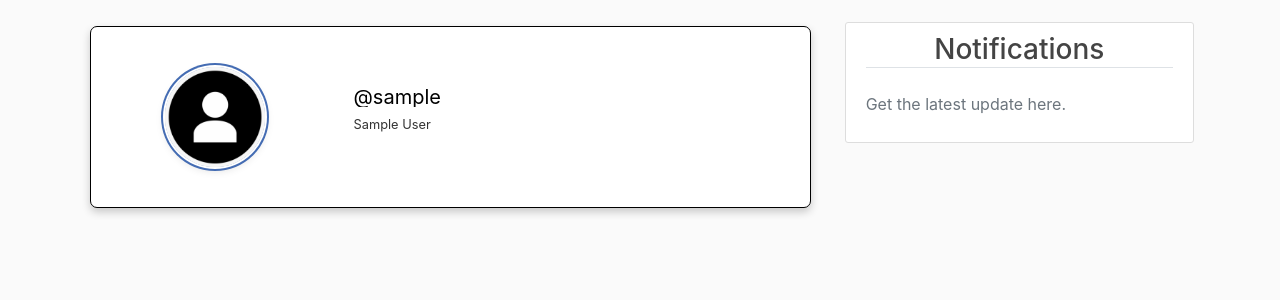
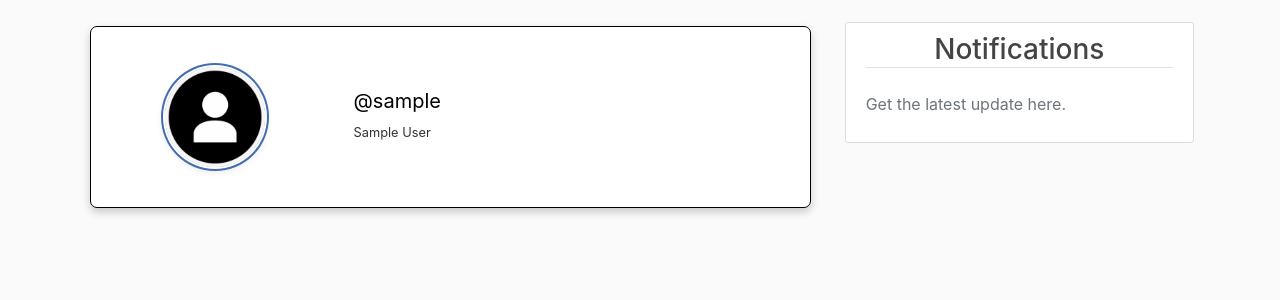
Before and after one commit to goyal-aman/Django-Blogger, a Django app: template blog/templates/blog/search_user.html in a window 1280 px wide. Shown: the part 60-360 px from the top of the page. Run offline with Django 3.2, Linux system fonts and the light colour scheme; the template is opened without the code that fills it: values that come from a table or form of the project are taken from there, others are empty; the visitor is signed in with stand-in values (Sample User, id 1); data comes from the database, SQL or seed files in the repository; some libraries are stand-ins or nearby versions.

Commit message:
improved user_card

```diff
--- a/blog/templates/blog/followers.html
+++ b/blog/templates/blog/followers.html
@@ -2,11 +2,9 @@
 
 {% block content  %}
 
-<div style="display:flex; flex-wrap: wrap;">
 {% for follower in followers %}
 {% include 'snippets/user_card.html' with object=follower %}
 {% endfor %}
-</div>
 <!-- include 'snippets/profile_head.html' with user_object=follower.user  -->
 
 {% endblock content  %}
--- a/blog/templates/blog/following.html
+++ b/blog/templates/blog/following.html
@@ -2,11 +2,9 @@
 
 {% block content  %}
 
-<div style="display:flex; flex-wrap: wrap;">
 {% for following in followings %}
 {% include 'snippets/user_card.html' with object=following %}
 {% endfor %}
-</div>
 <!-- include 'snippets/profile_head.html' with user_object=follower.user  -->
 
 {% endblock content  %}
--- a/blog/templates/blog/search_user.html
+++ b/blog/templates/blog/search_user.html
@@ -2,10 +2,8 @@
 {% block content %}
 
 <!-- <div class="text-center" style="display:flex; flex-wrap: wrap;"> -->
-<div style="display: grid; grid-auto-flow: dense;">
     {% for object in search_object %}
     {% include 'snippets/user_card.html' %}
     {% endfor %}
-</div>
 
 {% endblock content %}
--- a/blog/templates/snippets/user_card.html
+++ b/blog/templates/snippets/user_card.html
@@ -1,3 +1,5 @@
+<div style="display: grid; grid-auto-flow: dense;">
+
 <div class="panel-body card mb-1 mt-1 ml-1 mr-1"
     style="border-radius:7px; border-style:groove; border-color:black;">
     <div class="row userprofile">
@@ -11,7 +13,7 @@
         </div>
         <div class="col-6">
 
-            <h3 class="username">@{{object.user.username}}</h3>
+            <h3 class="username pb-1 pt-1">@{{object.user.username}}</h3>
             <small>
                 <p>
 
@@ -24,3 +26,5 @@
 
     </div>
 </div>
+
+</div>
```
